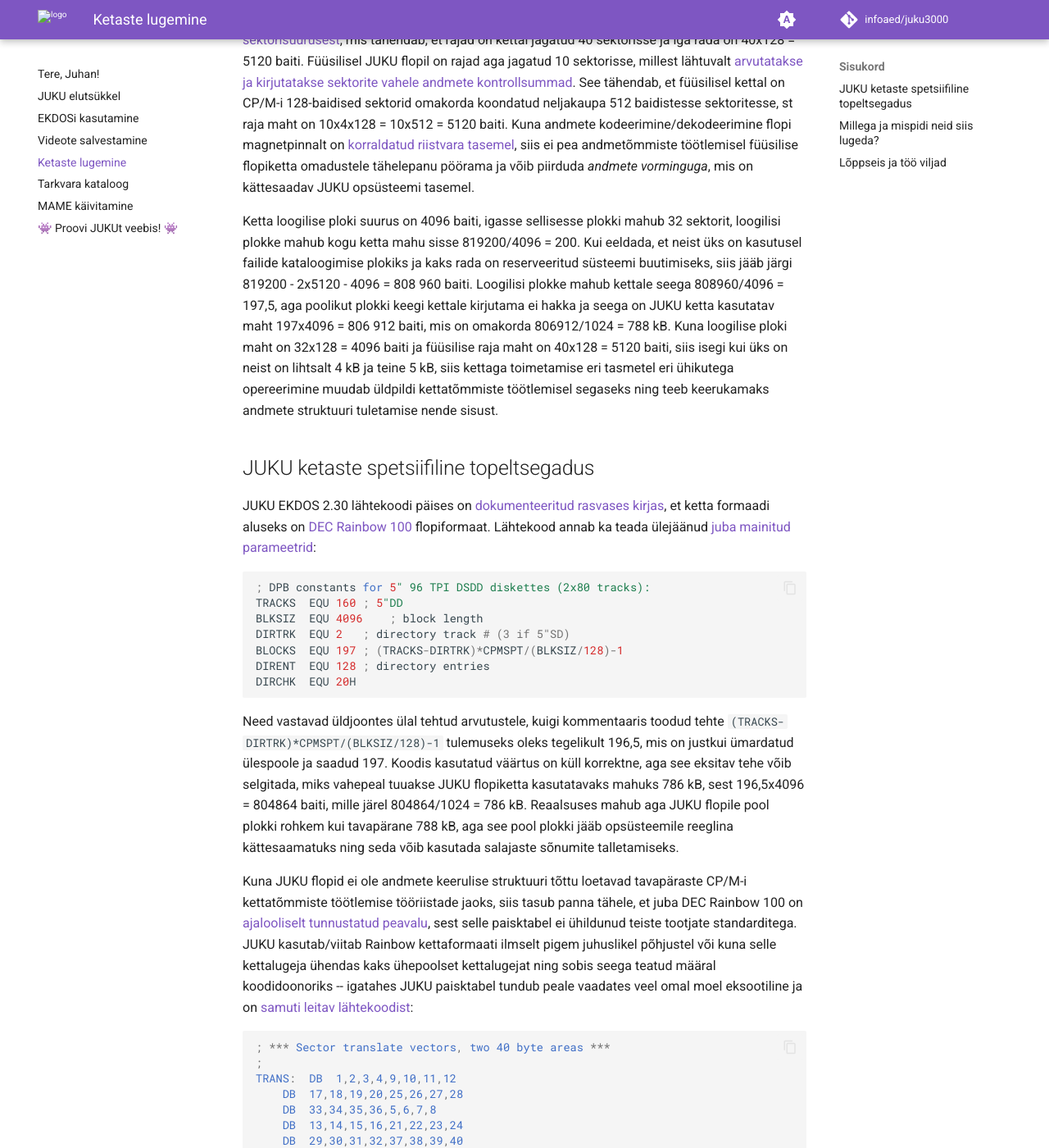
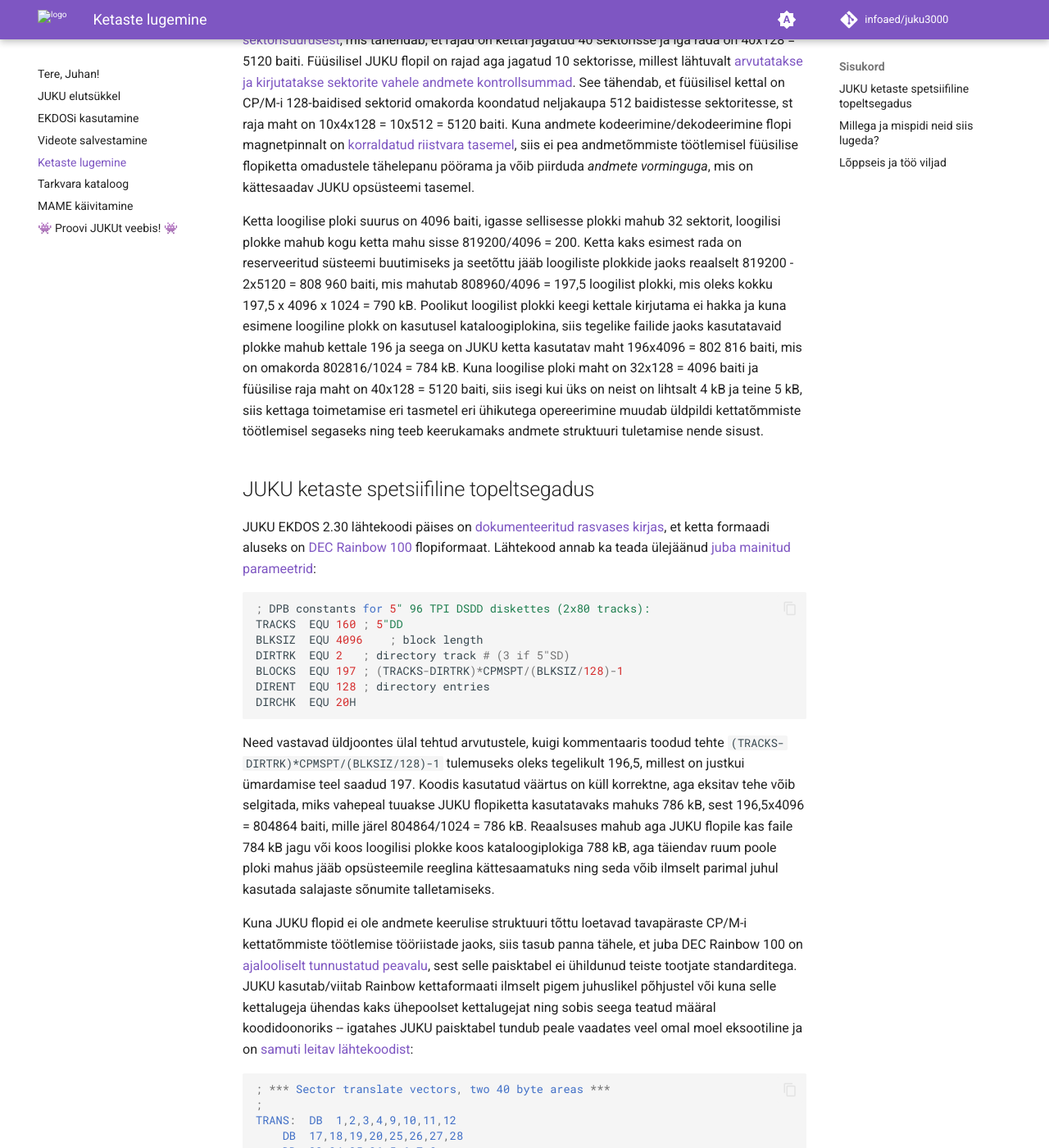
Before and after one commit to infoaed/juku3000, an MkDocs documentation site: the page built from docs/kettad.md, in a window 1280 px wide and 1400 px high, scrolled down 857 px. Shown: the whole window at 82% size. Built offline with MkDocs 1.6.1 and Material for MkDocs 9.7.7, drawn with Linux system fonts in a browser that asks for light colours; comment, search, counter and statistics services are not loaded.

Commit message:
Update kettad.md

````diff
--- a/docs/kettad.md
+++ b/docs/kettad.md
@@ -17,7 +17,7 @@
 
 JUKU jaoks fundamentaalsel opsüsteemi tasemel lähtutakse CP/M-i [128-baidisest sektorisuurusest](https://en.wikipedia.org/wiki/CP/M#Basic_Input_Output_System), mis tähendab, et rajad on kettal jagatud 40 sektorisse ja iga rada on 40x128 = 5120 baiti. Füüsilisel JUKU flopil on rajad aga jagatud 10 sektorisse, millest lähtuvalt [arvutatakse ja kirjutatakse sektorite vahele andmete kontrollsummad](https://en.wikipedia.org/wiki/Modified_frequency_modulation#MFM_coding). See tähendab, et füüsilisel kettal on CP/M-i 128-baidised sektorid omakorda koondatud neljakaupa 512 baidistesse sektoritesse, st raja maht on 10x4x128 = 10x512 = 5120 baiti. Kuna andmete kodeerimine/dekodeerimine flopi magnetpinnalt on [korraldatud riistvara tasemel](https://en.wikipedia.org/wiki/Western_Digital_FD1771), siis ei pea andmetõmmiste töötlemisel füüsilise flopiketta omadustele tähelepanu pöörama ja võib piirduda _andmete vorminguga_, mis on kättesaadav JUKU opsüsteemi tasemel.
 
-Ketta loogilise ploki suurus on 4096 baiti, igasse sellisesse plokki mahub 32 sektorit, loogilisi plokke mahub kogu ketta mahu sisse 819200/4096 = 200. Kui eeldada, et neist üks on kasutusel failide kataloogimise plokiks ja kaks rada on reserveeritud süsteemi buutimiseks, siis jääb järgi 819200 - 2x5120 - 4096 = 808 960 baiti. Loogilisi plokke mahub kettale seega 808960/4096 = 197,5, aga poolikut plokki keegi kettale kirjutama ei hakka ja seega on JUKU ketta kasutatav maht 197x4096 = 806 912 baiti, mis on omakorda 806912/1024 = 788 kB. Kuna loogilise ploki maht on 32x128 = 4096 baiti ja füüsilise raja maht on 40x128 = 5120 baiti, siis isegi kui üks on neist on lihtsalt 4 kB ja teine 5 kB, siis kettaga toimetamise eri tasmetel eri ühikutega opereerimine muudab üldpildi kettatõmmiste töötlemisel segaseks ning teeb keerukamaks andmete struktuuri tuletamise nende sisust.
+Ketta loogilise ploki suurus on 4096 baiti, igasse sellisesse plokki mahub 32 sektorit, loogilisi plokke mahub kogu ketta mahu sisse 819200/4096 = 200. Ketta kaks esimest rada on reserveeritud süsteemi buutimiseks ja seetõttu jääb loogiliste plokkide jaoks reaalselt 819200 - 2x5120 = 808 960 baiti, mis mahutab 808960/4096 = 197,5 loogilist plokki, mis oleks kokku 197,5 x 4096 x 1024 = 790 kB. Poolikut loogilist plokki keegi kettale kirjutama ei hakka ja kuna esimene loogiline plokk on kasutusel kataloogiplokina, siis tegelike failide jaoks kasutatavaid plokke mahub kettale 196 ja seega on JUKU ketta kasutatav maht 196x4096 = 802 816 baiti, mis on omakorda 802816/1024 = 784 kB. Kuna loogilise ploki maht on 32x128 = 4096 baiti ja füüsilise raja maht on 40x128 = 5120 baiti, siis isegi kui üks on neist on lihtsalt 4 kB ja teine 5 kB, siis kettaga toimetamise eri tasmetel eri ühikutega opereerimine muudab üldpildi kettatõmmiste töötlemisel segaseks ning teeb keerukamaks andmete struktuuri tuletamise nende sisust.
 
 ## JUKU ketaste spetsiifiline topeltsegadus
 
@@ -33,7 +33,7 @@
 DIRCHK	EQU	20H
 ```
 
-Need vastavad üldjoontes ülal tehtud arvutustele, kuigi kommentaaris toodud tehte `(TRACKS-DIRTRK)*CPMSPT/(BLKSIZ/128)-1` tulemuseks oleks tegelikult 196,5, mis on justkui ümardatud ülespoole ja saadud 197. Koodis kasutatud väärtus on küll korrektne, aga see eksitav tehe võib selgitada, miks vahepeal tuuakse JUKU flopiketta kasutatavaks mahuks 786 kB, sest 196,5x4096 = 804864 baiti, mille järel 804864/1024 = 786 kB. Reaalsuses mahub aga JUKU flopile pool plokki rohkem kui tavapärane 788 kB, aga see pool plokki jääb opsüsteemile reeglina kättesaamatuks ning seda võib kasutada salajaste sõnumite talletamiseks.
+Need vastavad üldjoontes ülal tehtud arvutustele, kuigi kommentaaris toodud tehte `(TRACKS-DIRTRK)*CPMSPT/(BLKSIZ/128)-1` tulemuseks oleks tegelikult 196,5, millest on justkui ümardamise teel saadud 197. Koodis kasutatud väärtus on küll korrektne, aga eksitav tehe võib selgitada, miks vahepeal tuuakse JUKU flopiketta kasutatavaks mahuks 786 kB, sest 196,5x4096 = 804864 baiti, mille järel 804864/1024 = 786 kB. Reaalsuses mahub aga JUKU flopile kas faile 784 kB jagu või koos loogilisi plokke koos kataloogiplokiga 788 kB, aga täiendav ruum poole ploki mahus jääb opsüsteemile reeglina kättesaamatuks ning seda võib ilmselt parimal juhul kasutada salajaste sõnumite talletamiseks.
 
 Kuna JUKU flopid ei ole andmete keerulise struktuuri tõttu loetavad tavapäraste CP/M-i kettatõmmiste töötlemise tööriistade jaoks, siis tasub panna tähele, et juba DEC Rainbow 100 on [ajalooliselt tunnustatud peavalu](https://en.wikipedia.org/wiki/Rainbow_100#Problems), sest selle paisktabel ei ühildunud teiste tootjate standarditega. JUKU kasutab/viitab Rainbow kettaformaati ilmselt pigem juhuslikel põhjustel või kuna selle kettalugeja ühendas kaks ühepoolset kettalugejat ning sobis seega teatud määral koodidoonoriks -- igatahes JUKU paisktabel tundub peale vaadates veel omal moel eksootiline ja on [samuti leitav lähtekoodist](https://github.com/infoaed/juku3000/blob/master/src/EKDOS30.ASM#L80-L93):
 
````
